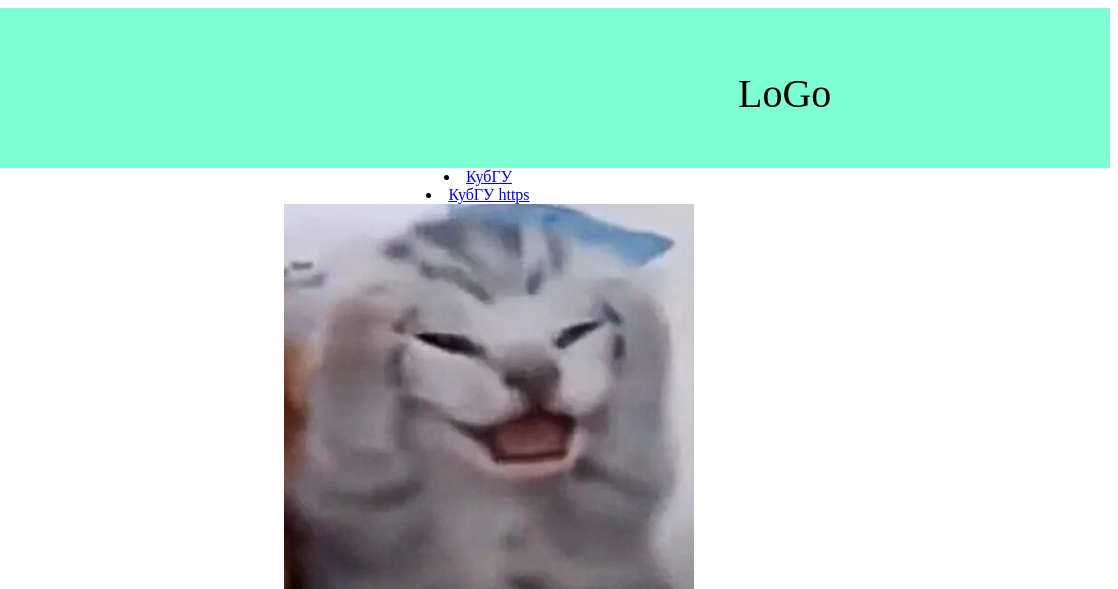
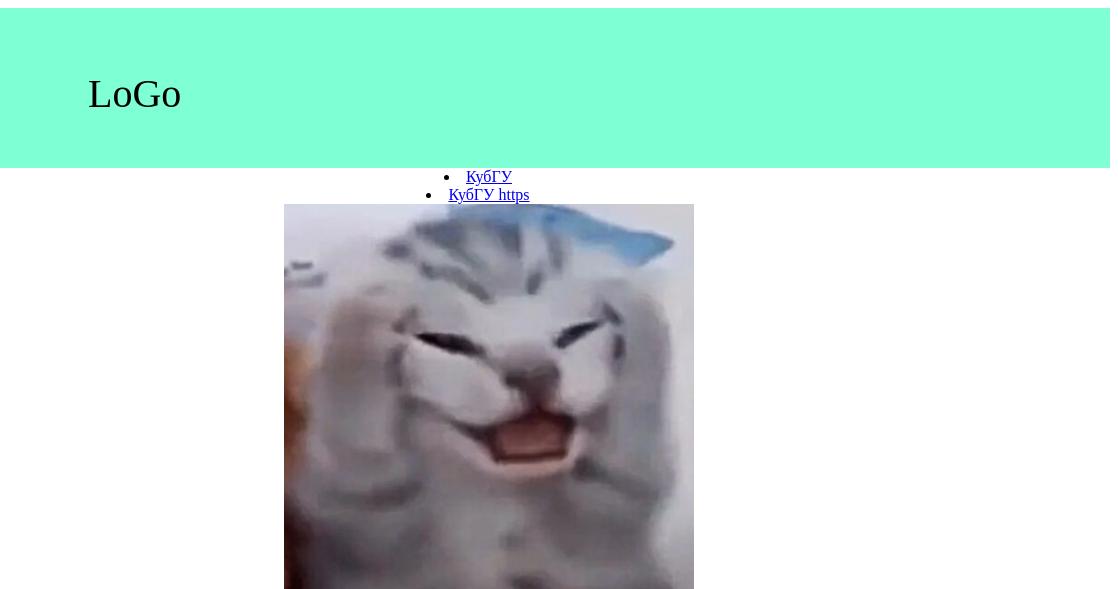
Before and after one commit to Alex2manov/alex2manov2zadanie.github.io, a plain HTML site: page index.html in a window 1280 px wide. Shown: the top 589 px of the page, 162-1280 px from the left. Drawn offline with Linux system fonts and the light colour scheme.

Commit message:
Update style.css

```diff
--- a/style.css
+++ b/style.css
@@ -28,7 +28,7 @@ nav{
 #tr{
     position:absolute;
     top:30px;
-    left:900px;
+    left:250px;
     font-style: sans-serif;
     font-size:40px;
 }
```
